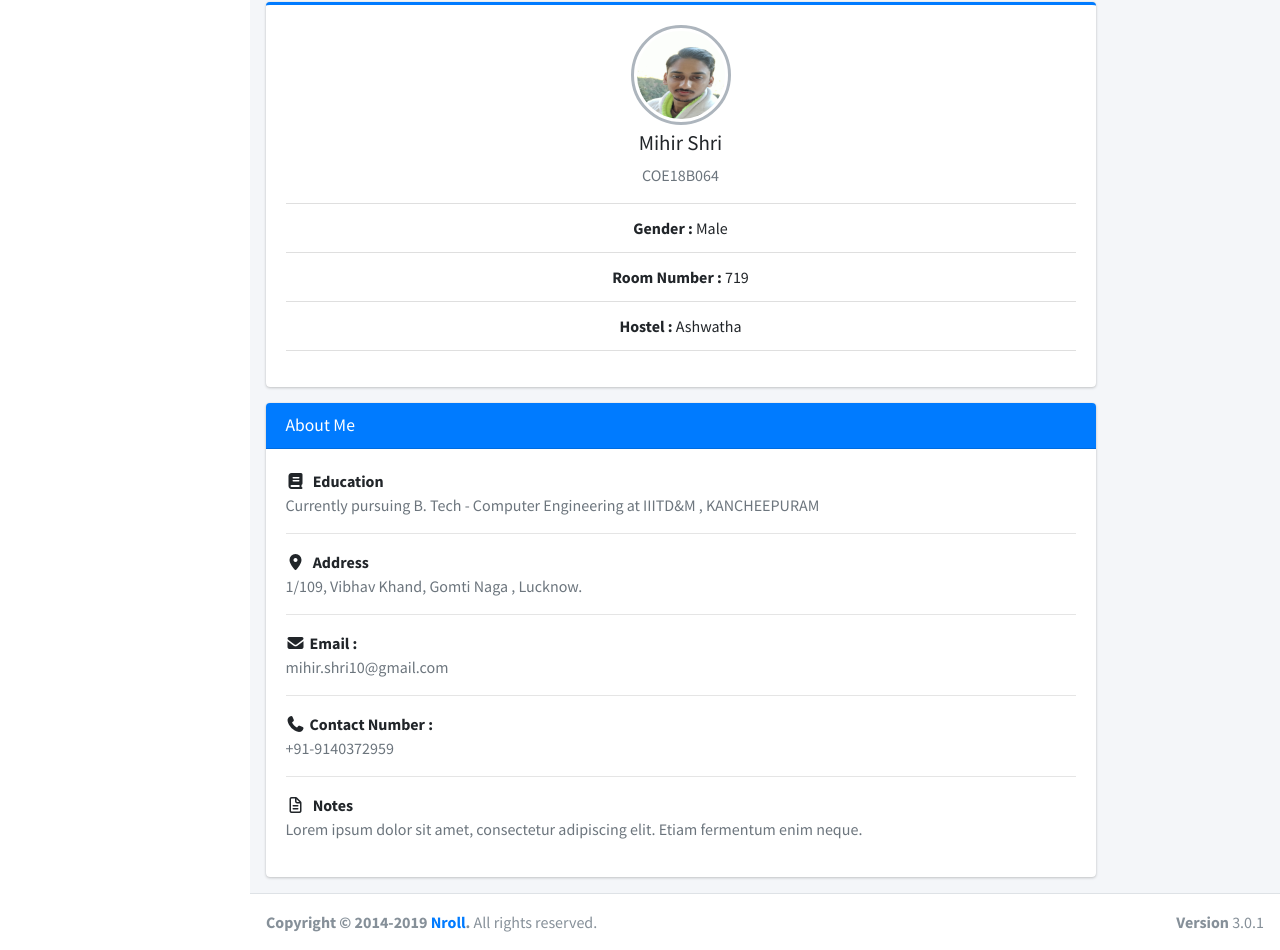
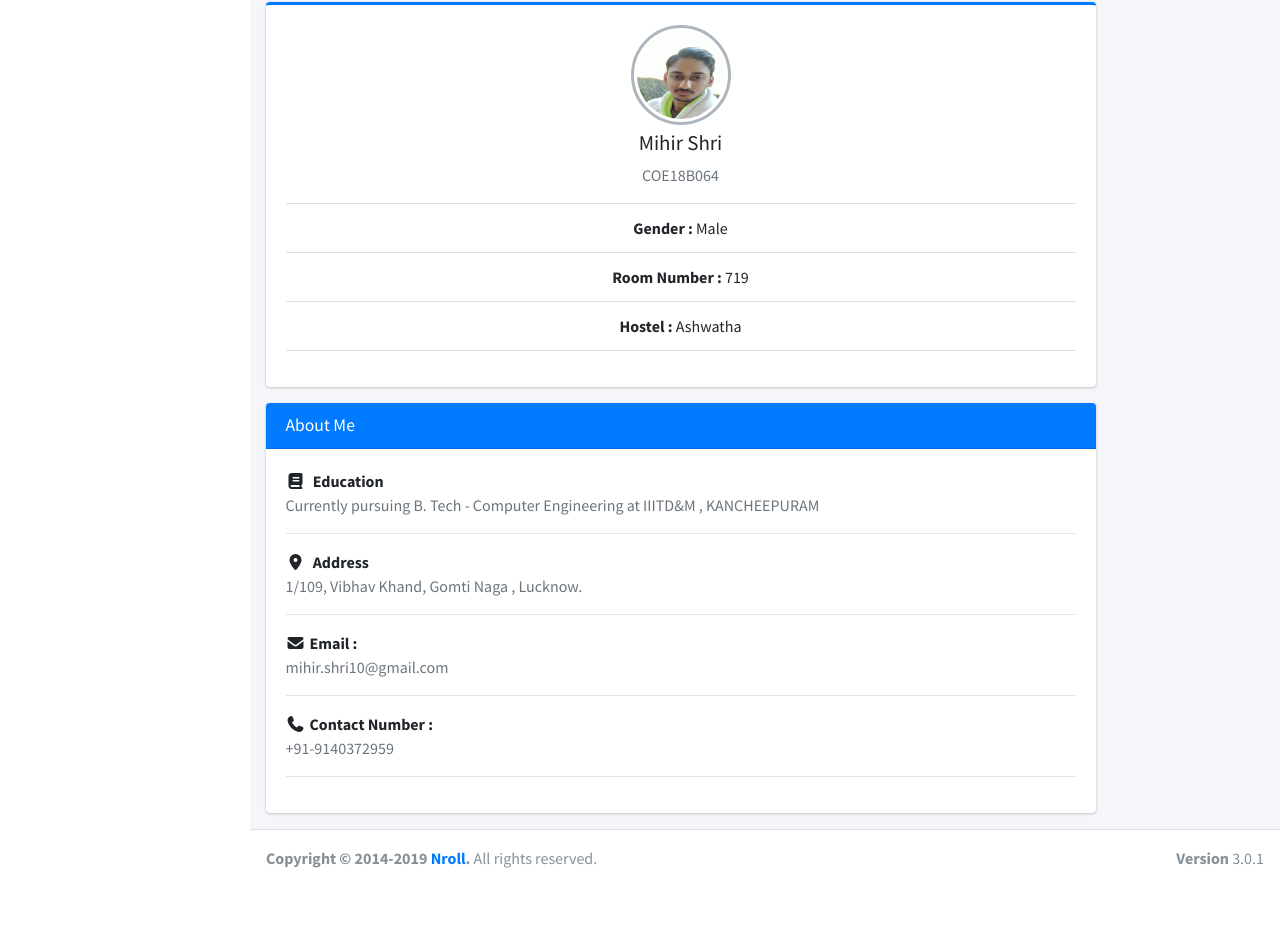
Before and after one commit to NrollAcademy/Nroll, a plain HTML site: page Sample/mihir.html in a window 1280 px wide. Shown: the part 95-1045 px from the top of the page. After the commit the page ends 981 px from the top, so only its background shows below. Drawn offline with nearby package versions, Linux system fonts and the light colour scheme.

Commit message:
Updated Mihir.html

```diff
--- a/Sample/mihir.html
+++ b/Sample/mihir.html
@@ -109,10 +109,6 @@
 								</p>
 
 								<hr>
-
-								<strong><i class="far fa-file-alt mr-1"></i> Notes</strong>
-
-								<p class="text-muted">Lorem ipsum dolor sit amet, consectetur adipiscing elit. Etiam fermentum enim neque.</p>
 							</div>
 							<!-- /.card-body -->
 						</div>
```
